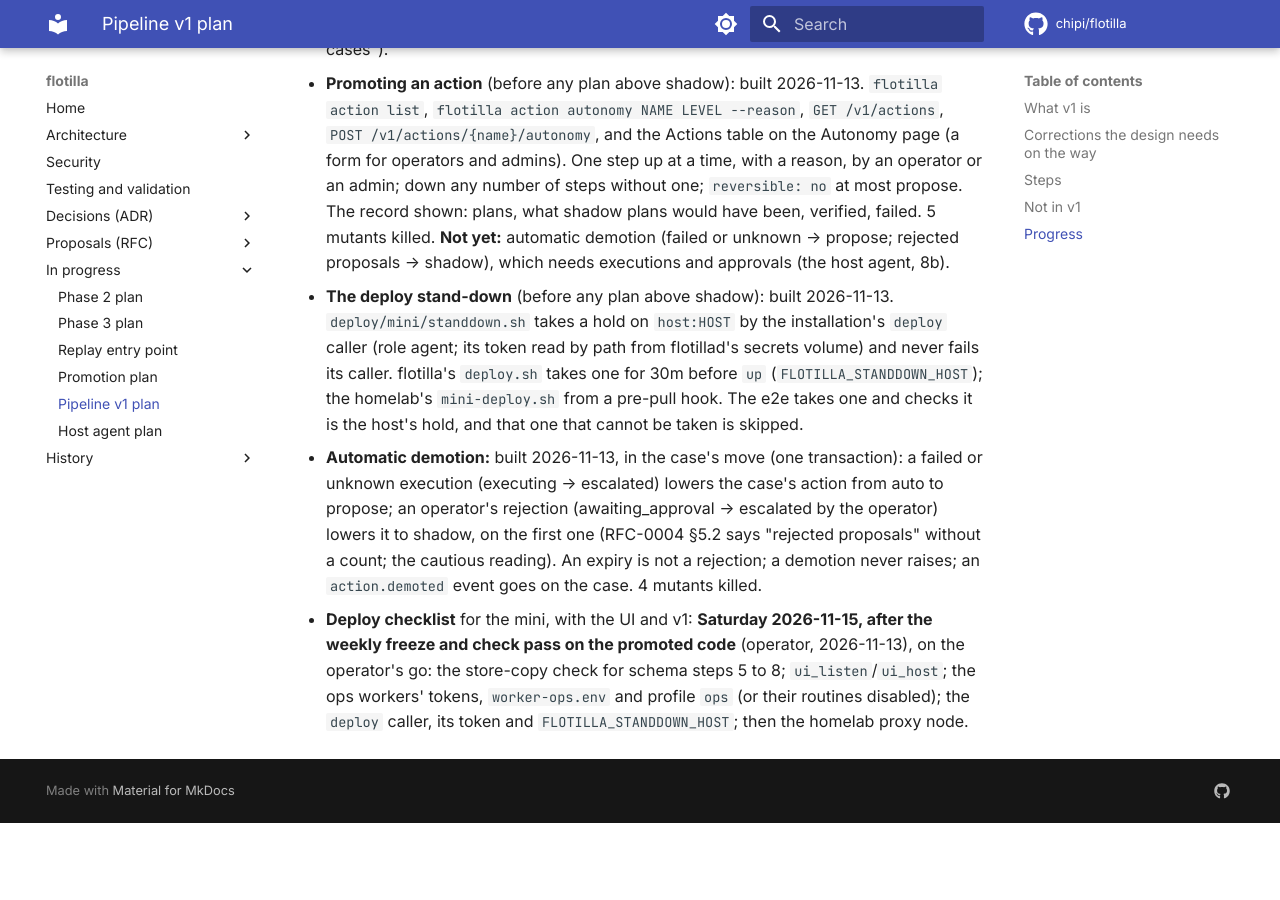
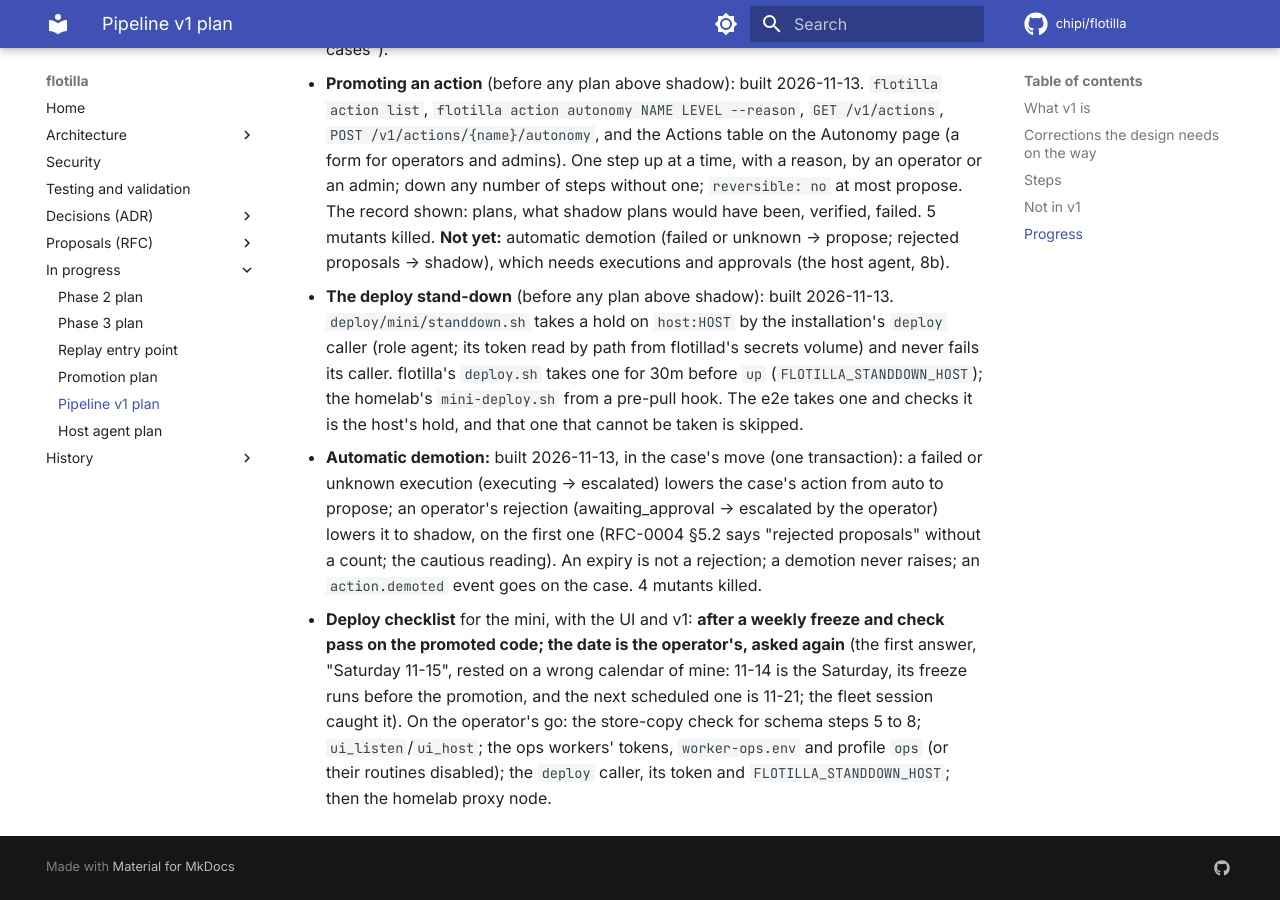
Before and after one commit to chipi/flotilla, an MkDocs documentation site: the page built from docs/wip/pipeline-v1-plan.md, in a window 1280 px wide and 900 px high, scrolled down 4623 px. Built offline with MkDocs 1.6.1 and Material for MkDocs 9.7.7, drawn with Linux system fonts in a browser that asks for light colours; comment, search, counter and statistics services are not loaded; before the commit the page ends 5446 px from its top, so only the background shows below that.

Commit message:
docs(wip): the deploy date is open again: my calendar was wrong (11-14 is the Saturday)
The operator's "Saturday 11-15 after the weekly check" rested on my
mapping of dates to weekdays, which was off by one: 11-14 is Saturday,
its freeze runs before the promotion, and the next scheduled one is
11-21. The fleet session caught it. The date is asked again.

Co-Authored-By: Claude Opus 5.5 <noreply@anthropic.com>
Claude-Session: https://claude.ai/code/session_014cvkLDhZiuT6G7yUUfGC4i

```diff
--- a/docs/wip/pipeline-v1-plan.md
+++ b/docs/wip/pipeline-v1-plan.md
@@ -150,8 +150,10 @@ promotion to propose).
   rejection (awaiting_approval → escalated by the operator) lowers it to shadow, on the first one
   (RFC-0004 §5.2 says "rejected proposals" without a count; the cautious reading). An expiry is not
   a rejection; a demotion never raises; an `action.demoted` event goes on the case. 4 mutants killed.
-- **Deploy checklist** for the mini, with the UI and v1: **Saturday 2026-11-15, after the weekly
-  freeze and check pass on the promoted code** (operator, 2026-11-13), on the operator's go:
+- **Deploy checklist** for the mini, with the UI and v1: **after a weekly freeze and check pass on
+  the promoted code; the date is the operator's, asked again** (the first answer, "Saturday 11-15",
+  rested on a wrong calendar of mine: 11-14 is the Saturday, its freeze runs before the promotion, and
+  the next scheduled one is 11-21; the fleet session caught it). On the operator's go:
   the store-copy check for schema steps 5 to 8; `ui_listen`/`ui_host`; the ops workers' tokens,
   `worker-ops.env` and profile `ops` (or their routines disabled); the `deploy` caller, its token and
   `FLOTILLA_STANDDOWN_HOST`; then the homelab proxy node.
```
